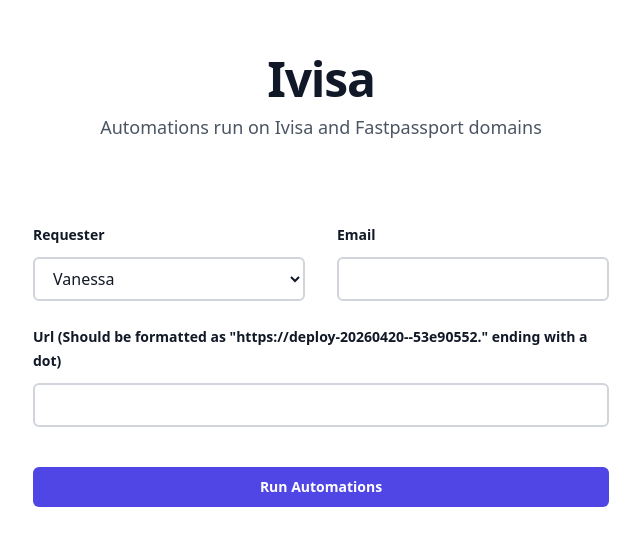
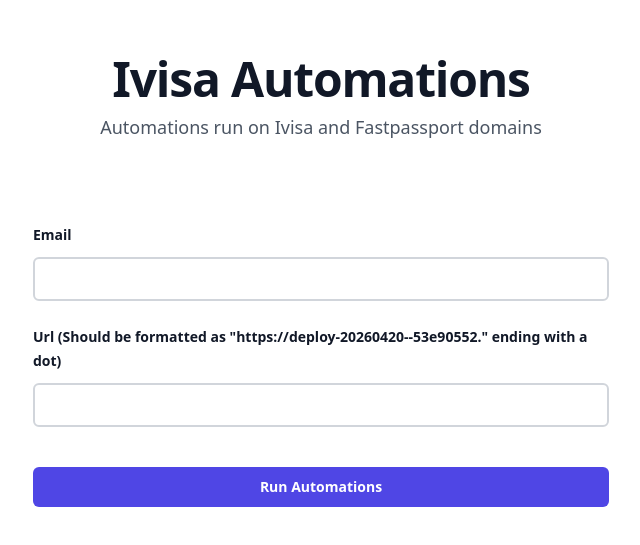
Before and after one commit to vanessagonzalez-aut/automations-ui, a website: page index.html in a window 1280 px wide. Shown: the part 119-664 px from the top of the page, without its empty margins (319-959 px from the left). Drawn offline with Linux system fonts and the light colour scheme.

Commit message:
design updates

```diff
--- a/index.html
+++ b/index.html
@@ -9,26 +9,12 @@
 <body class="h-full">
   <div class="isolate h-full flex-col flex justify-center bg-white px-6 py-24 sm:py-32 lg:px-8 dark:bg-gray-900">
     <div class="mx-auto max-w-2xl text-center">
-      <h2 class="text-4xl font-semibold tracking-tight text-balance text-gray-900 sm:text-5xl dark:text-white">Ivisa</h2>
+      <h2 class="text-4xl font-semibold tracking-tight text-balance text-gray-900 sm:text-5xl dark:text-white">Ivisa Automations</h2>
       <p class="mt-2 text-lg/8 text-gray-600 dark:text-gray-400">Automations run on Ivisa and Fastpassport domains</p>
     </div>
     <form id="automationsInfo" class="mx-auto mt-16 max-w-xl sm:mt-20">
       <div class="grid grid-cols-1 gap-x-8 gap-y-6 sm:grid-cols-2">
-        <div>
-          <label for="requester" class="block text-sm/6 font-semibold text-gray-900 dark:text-white">Requester</label>
-          <div class="mt-2.5">
-            <select name="requester" id="requester" class="block w-full rounded-md bg-white px-3.5 py-2 text-base text-gray-900 border-2 border-gray-300 placeholder:text-gray-400 focus:outline-2 focus:-outline-offset-2 focus:outline-indigo-600 dark:bg-white/5 dark:text-white dark:outline-white/10 dark:placeholder:text-gray-500 dark:focus:outline-indigo-500">
-              <option value="Vanessa">Vanessa</option>
-              <option value="Analia">Analia</option>
-              <option value="Alejandro">Alejandro</option>
-              <option value="Daniel">Daniel</option>
-              <option value="Maria">Maria</option>
-              <option value="Carol">Carol</option>
-              <option value="Juan">Juan</option>
-            </select>
-          </div>
-        </div>
-        <div>
+        <div class="sm:col-span-2">
           <label for="email" class="block text-sm/6 font-semibold text-gray-900 dark:text-white">Email</label>
           <div class="mt-2.5">
             <input id="email" type="text" name="email" class="block w-full rounded-md bg-white px-3.5 py-2 text-base text-gray-900 border-2 border-gray-300 placeholder:text-gray-400 focus:outline-2 focus:-outline-offset-2 focus:outline-indigo-600 dark:bg-white/5 dark:text-white dark:outline-white/10 dark:placeholder:text-gray-500 dark:focus:outline-indigo-500" />
```
